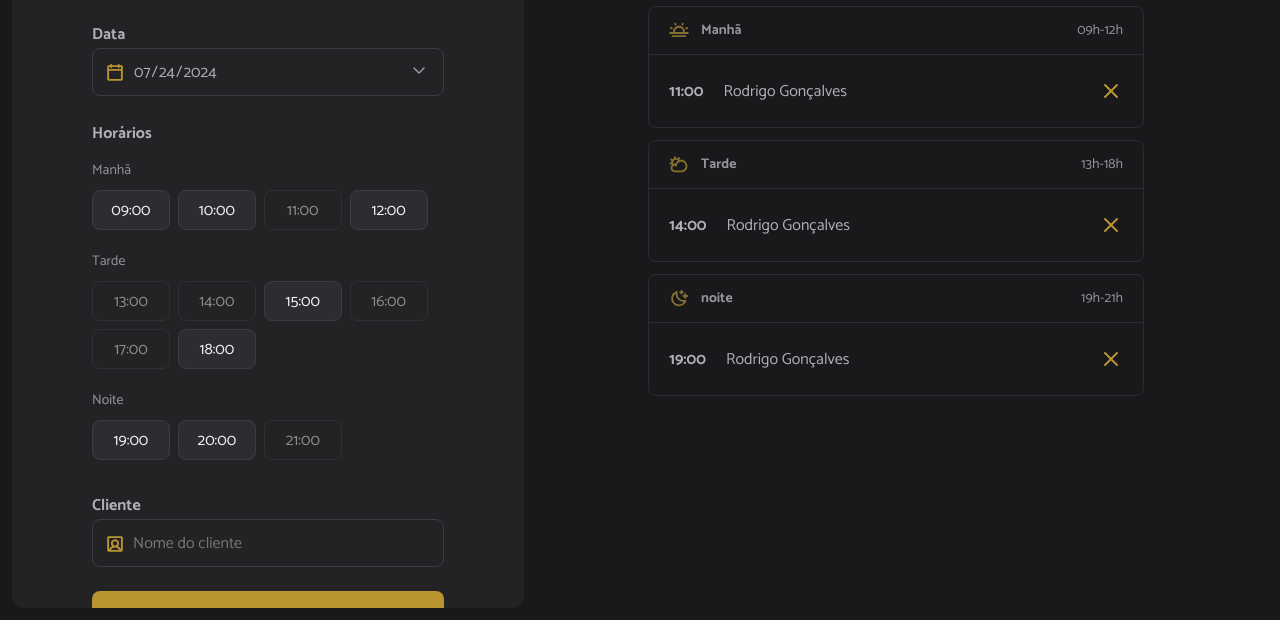
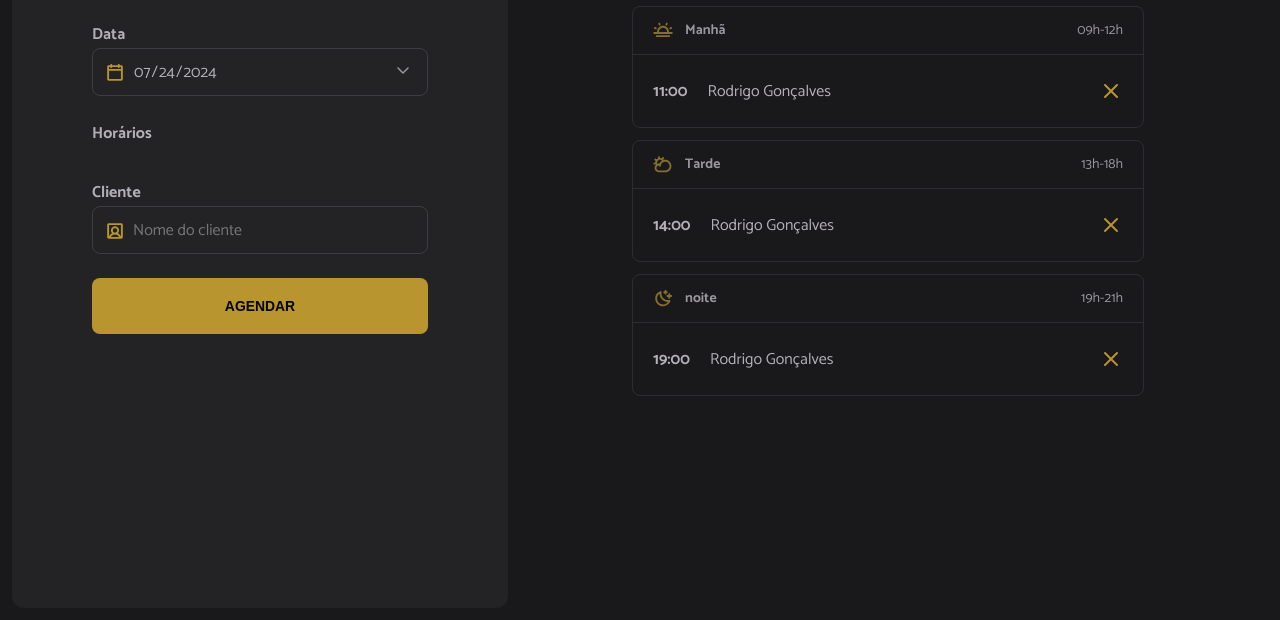
Before and after one commit to danilosalvador/hairday, a website built with webpack: page index.html in a window 1280 px wide. Shown: the part 180-800 px from the top of the page. Built offline with nearby package versions, Linux system fonts and the light colour scheme.

Commit message:
Evento de carregamento do conteúdo

```diff
--- a/index.html
+++ b/index.html
@@ -36,51 +36,26 @@
             <span class="label">Horários</span>
             <ul id="hours" class="hours" aria-label="Horários disponíveis de manhã">
                 <!-- Exemplo: Manhã -->
+                <!--
                 <li data-period="morning" class="hour-period">Manhã</li>
                 <li data-period="morning" value="09:00" class="hour hour-available">
                     09:00
                 </li>
-                <li data-period="morning" value="10:00" class="hour hour-available">
-                    10:00
-                </li>
-                <li data-period="morning" value="11:00" class="hour hour-unavailable">
-                    11:00
-                </li>
-                <li data-period="morning" value="12:00" class="hour hour-available">
-                    12:00
-                </li>
-                <!-- Exemplo: Tarde  -->
-                <li data-period="morning" class="hour-period">Tarde</li>
+                -->
+                <!-- Exemplo: Tarde -->
+                <!--
+                <li data-period="afternoon" class="hour-period">Tarde</li>
                 <li data-period="afternoon" value="13:00" class="hour hour-unavailable">
                     13:00
                 </li>
-                <li data-period="afternoon" value="14:00" class="hour hour-unavailable">
-                    14:00
-                </li>
-                <li data-period="afternoon" value="15:00" class="hour hour-available">
-                    15:00
-                </li>
-                <li data-period="afternoon" value="16:00" class="hour hour-unavailable">
-                    16:00
-                </li>
-                <li data-period="afternoon" value="17:00" class="hour hour-unavailable">
-                    17:00
-                </li>
-                <li data-period="afternoon" value="18:00" class="hour hour-available">
-                    18:00
-                </li>
+                -->
                 <!-- Exemplo: Noite -->
-                <li data-period="morning" class="hour-period">Noite</li>
-
+                <!--
+                <li data-period="night" class="hour-period">Noite</li>
                 <li data-period="night" value="19:00" class="hour hour-available">
                     19:00
                 </li>
-                <li data-period="night" value="20:00" class="hour hour-available">
-                    20:00
-                </li>
-                <li data-period="night" value="21:00" class="hour hour-unavailable">
-                    21:00
-                </li>
+                -->
             </ul>
 
             <label for="client" class="label">Cliente</label>
--- a/src/main.js
+++ b/src/main.js
@@ -7,3 +7,4 @@ import "./styles/form.css"
 import "./styles/schedule.css"
 
 import "./modules/form/submit.js"
+import "./modules/load.js"
--- /dev/null
+++ b/src/modules/load.js
@@ -0,0 +1,3 @@
+document.addEventListener("DOMContentLoaded", function() {
+
+});
```
